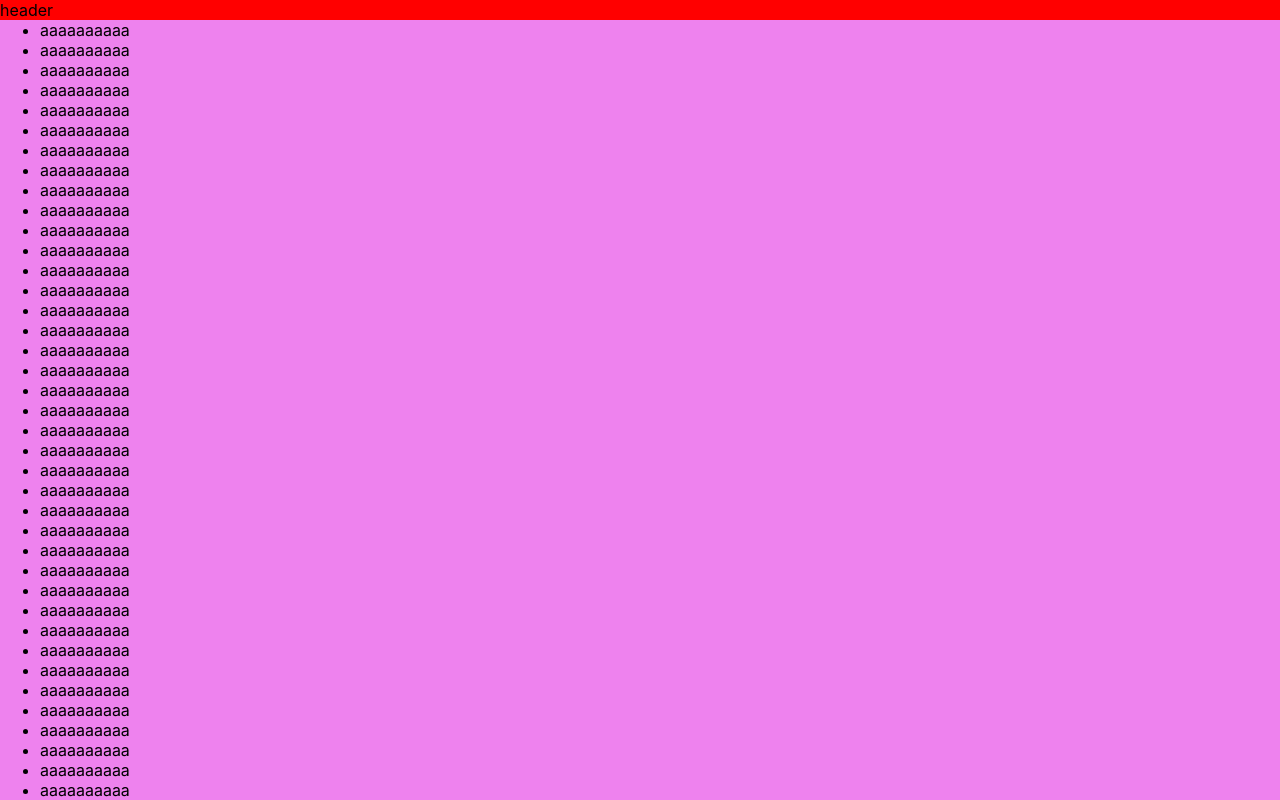
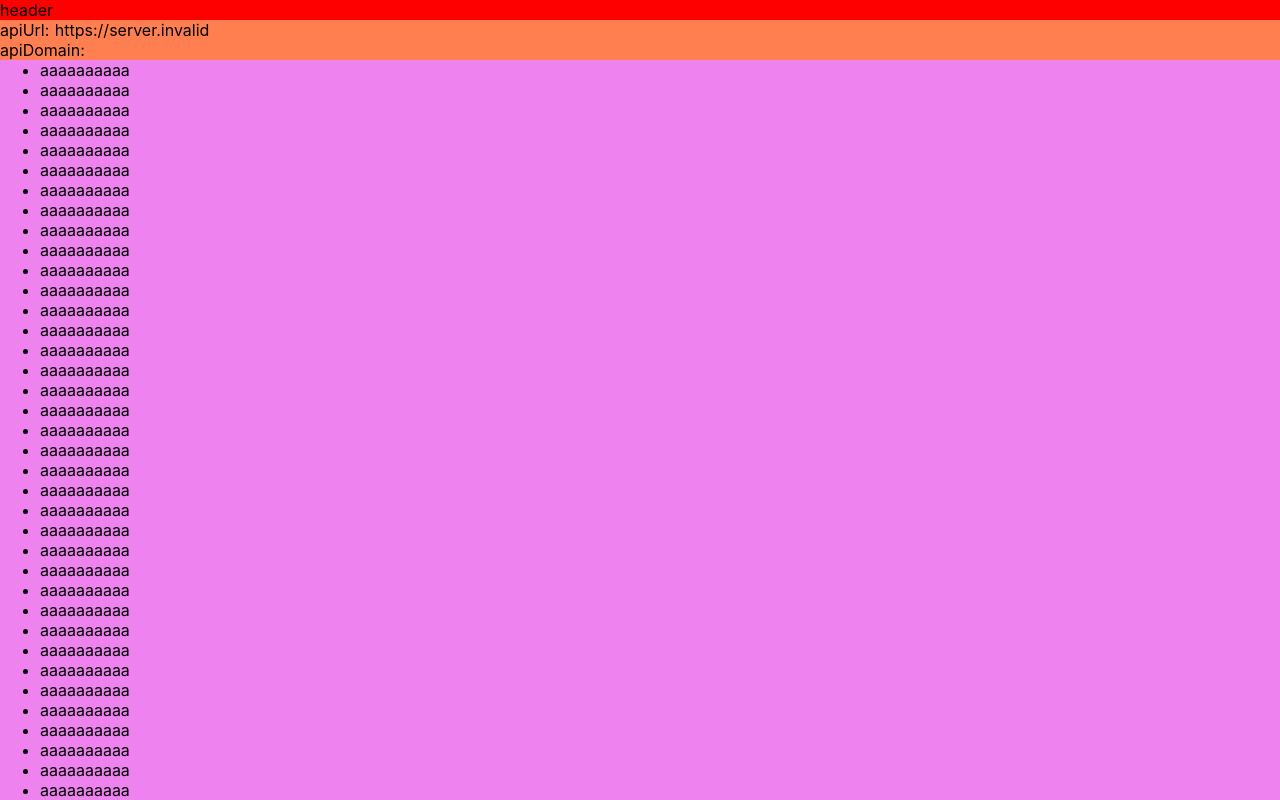
Before and after one commit to xyhuangjinfu/lzsdq-web, a Nuxt app: page /dev in a window 1280 px wide. Shown: the top 800 px of the page. Built offline with nearby package versions, Linux system fonts and the light colour scheme; no server answers.

Commit message:
打印domain

```diff
--- a/pages/dev.vue
+++ b/pages/dev.vue
@@ -2,6 +2,8 @@
     <div class="page display_flex flex-direction_column">
     <div class="header">header</div>
     <div class="flex_1">
+      <div>apiUrl: {{ apiUrl }}</div>
+      <div>apiDomain: {{ apiDomain }}</div>
       <ul>
         <li>aaaaaaaaaa</li>
         <li>aaaaaaaaaa</li>
@@ -193,4 +195,12 @@ ul, li{
 
 
 <script>
+export default {
+   data() {
+    return {
+      apiUrl : process.env.API_URL,
+      apiDomain : process.env.API_DOMAIN,
+    };
+  },
+}
 </script>
```
